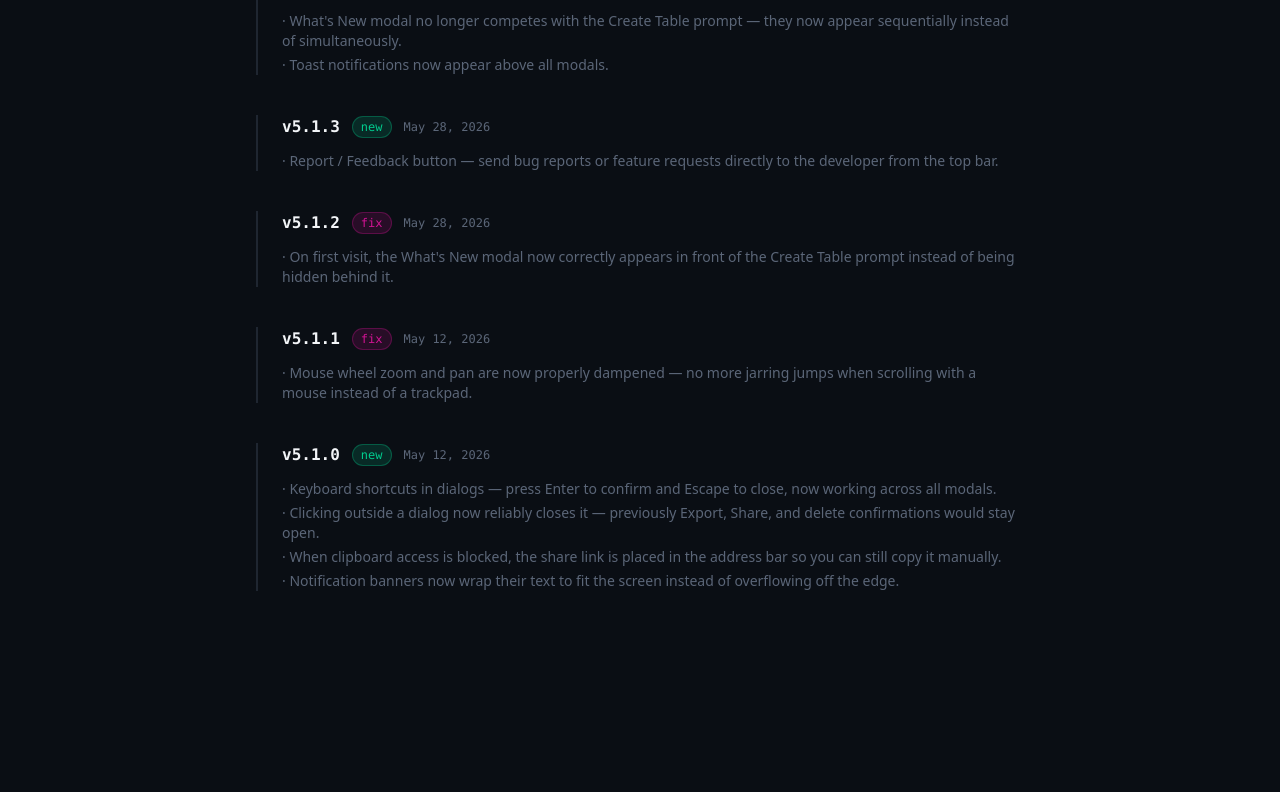
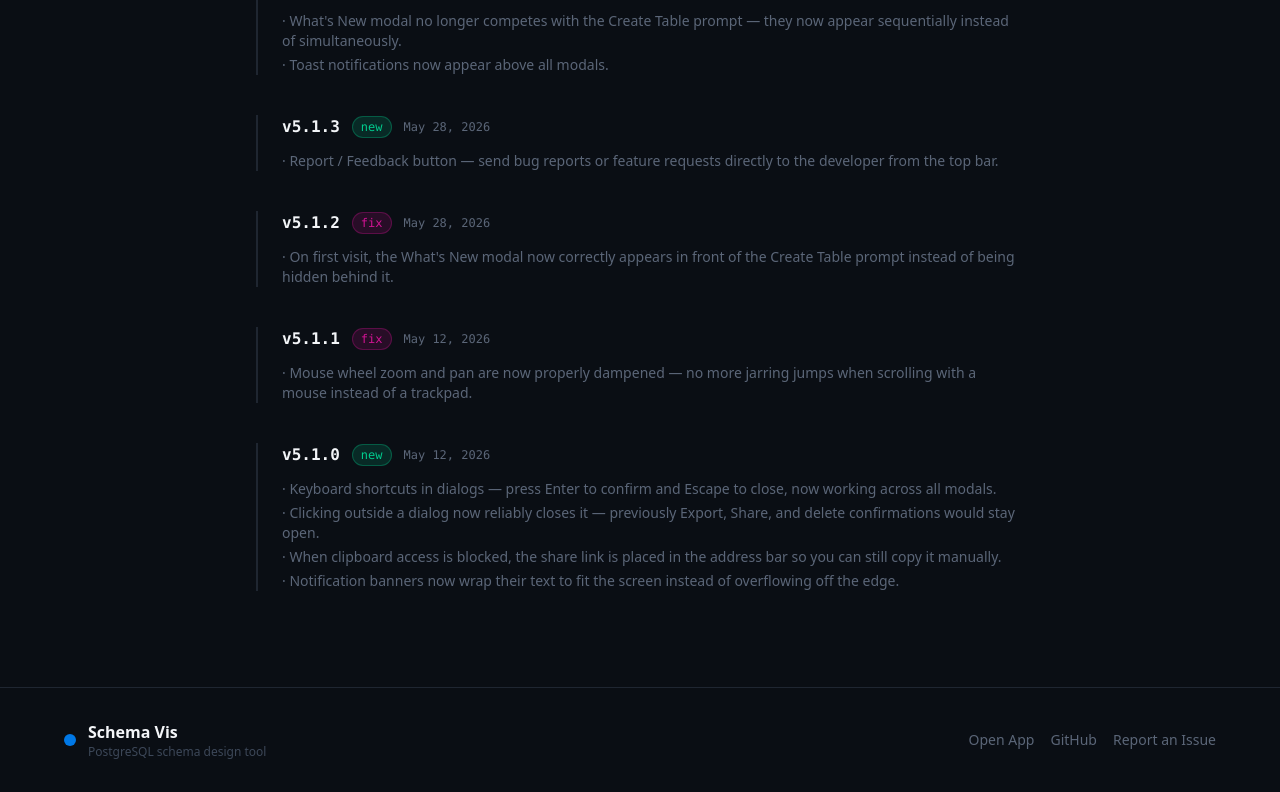
Before and after one commit to mystaline/schemaviz-landing, a Next.js app: page / in a window 1280 px wide. Shown: the part 2681-3473 px from the top of the page. Before the commit the page ends 3368 px from the top, so only its background shows below. Built offline with nearby package versions, Linux system fonts and the light colour scheme.

Commit message:
feat: add Footer

```diff
--- a/src/app/page.tsx
+++ b/src/app/page.tsx
@@ -2,6 +2,7 @@ import Hero from "@/components/Hero";
 import Features from "@/components/Features";
 import LiveDemo from "@/components/LiveDemo";
 import Changelog from "@/components/Changelog";
+import Footer from "@/components/Footer";
 
 export default function Home() {
   return (
@@ -10,6 +11,7 @@ export default function Home() {
       <Features />
       <LiveDemo />
       <Changelog />
+      <Footer />
     </main>
   );
 }
--- /dev/null
+++ b/src/components/Footer.tsx
@@ -0,0 +1,66 @@
+"use client";
+
+export default function Footer() {
+  const handleReport = async () => {
+    const message = window.prompt("Describe the issue:");
+    if (!message?.trim()) return;
+
+    try {
+      const res = await fetch(process.env.NEXT_PUBLIC_REPORT_WORKER_URL!, {
+        method: "POST",
+        headers: { "Content-Type": "application/json" },
+        body: JSON.stringify({
+          source: "SchemaVis Landing",
+          subject: "[SchemaVis Landing] Quick Report",
+          from_name: "Anonymous",
+          message,
+        }),
+      });
+
+      if (res.ok) {
+        alert("Report sent! Thank you.");
+      } else {
+        alert("Failed to send. Please try again.");
+      }
+    } catch {
+      alert("Failed to send. Please try again.");
+    }
+  };
+
+  return (
+    <footer className="border-t border-secondary-700 bg-secondary-900 px-6 py-8">
+      <div className="max-w-6xl mx-auto flex flex-col sm:flex-row items-start sm:items-center justify-between gap-6">
+        <div className="flex flex-row items-center gap-3">
+          <div className="w-3 h-3 rounded-full bg-primary-500" />
+          <div>
+            <p className="font-bold text-secondary-50">Schema Vis</p>
+            <p className="text-secondary-500 text-xs">PostgreSQL schema design tool</p>
+          </div>
+        </div>
+
+        <div className="flex flex-row items-center gap-4">
+          <a
+            href="https://schemaviz.mystaline.dev"
+            className="text-secondary-400 text-sm hover:text-secondary-50 transition-colors"
+          >
+            Open App
+          </a>
+          <a
+            href="https://github.com/mystaline/db-schema-visualizer"
+            target="_blank"
+            rel="noopener noreferrer"
+            className="text-secondary-400 text-sm hover:text-secondary-50 transition-colors"
+          >
+            GitHub
+          </a>
+          <button
+            onClick={handleReport}
+            className="text-secondary-400 text-sm hover:text-secondary-50 transition-colors bg-none border-none cursor-pointer p-0"
+          >
+            Report an Issue
+          </button>
+        </div>
+      </div>
+    </footer>
+  );
+}
```
